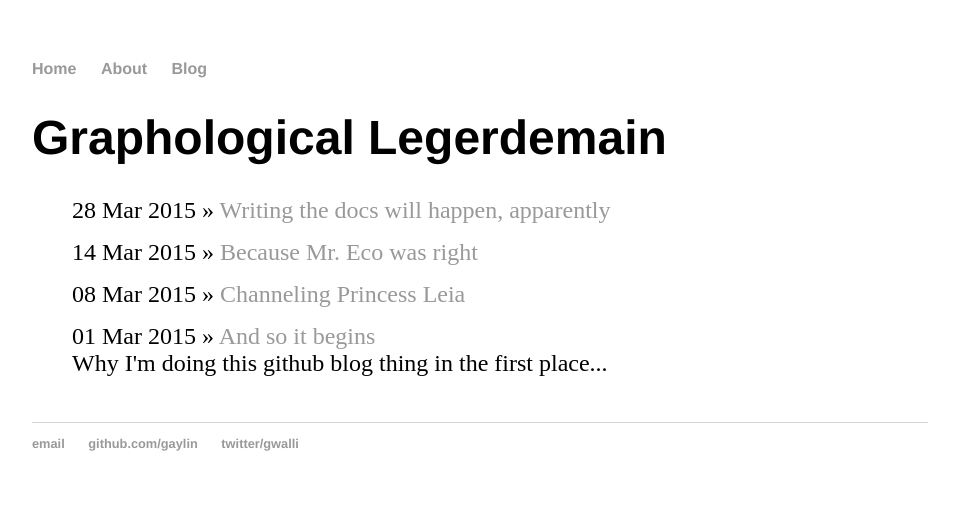
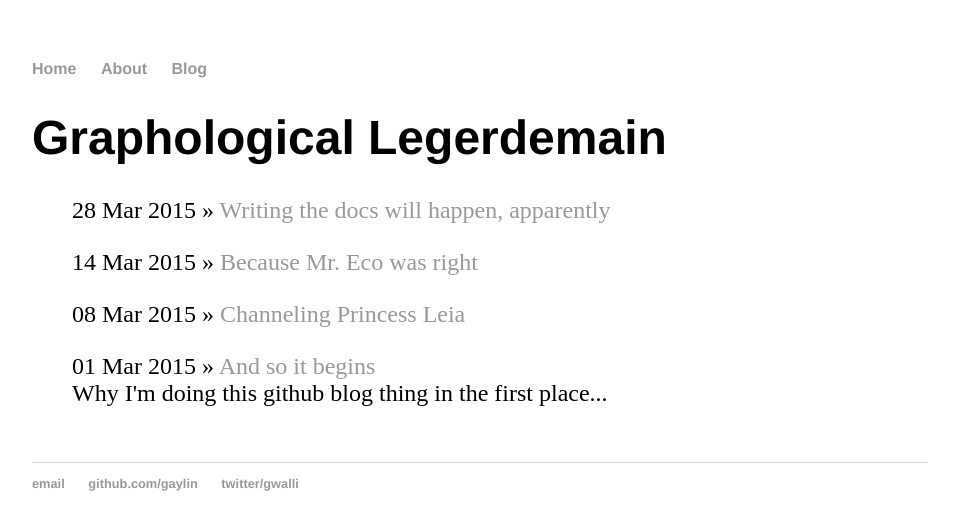
Before and after one commit to gaylin/gaylin.github.io, a Jekyll site: the page built from blog/index.html, in a window 1280 px wide. Shown: the top 530 px of the page, without its empty margins (160-1119 px from the left). Built offline with Jekyll 4.4.1, drawn with Linux system fonts in a browser that asks for light colours; Markdown is read by kramdown in place of the engine named in the settings.

Commit message:
adding more padding

```diff
--- a/css/main.css
+++ b/css/main.css
@@ -41,5 +41,5 @@ ul.posts {
 ul.posts li {
     list-style: none;
     margin-top: 10px;
-    padding-bottom: 5px;
+    padding-bottom: 15px;
 }
```
